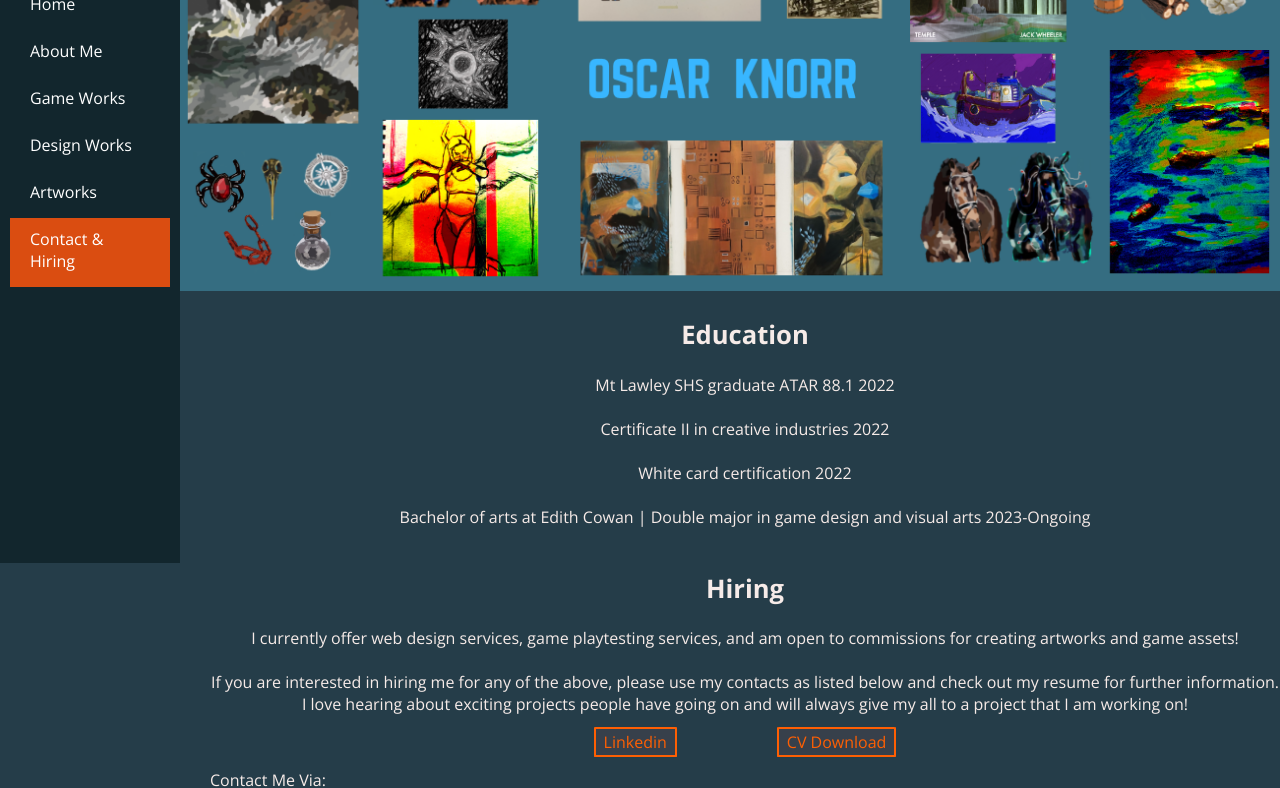
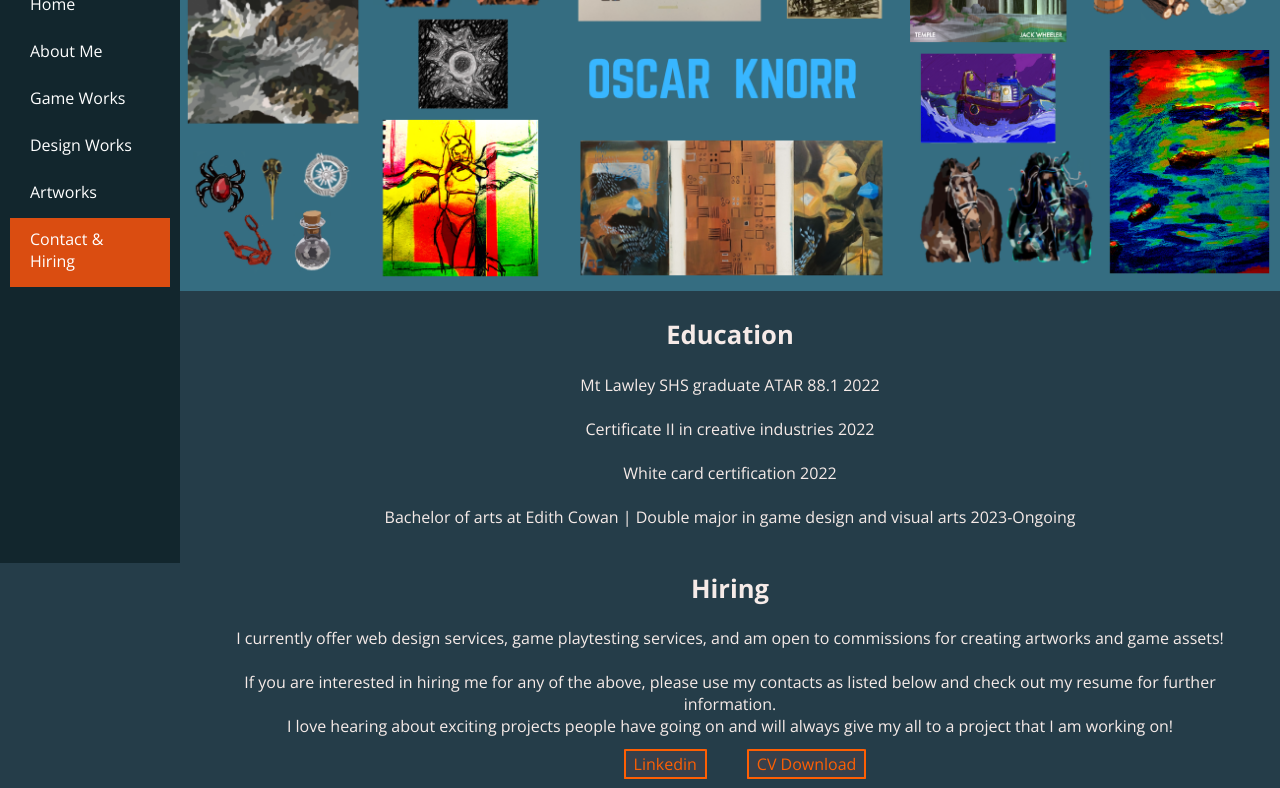
Before and after one commit to OistarK/Ass2test, a plain HTML site: page contact.html in a window 1280 px wide. Shown: the part 132-920 px from the top of the page. Drawn offline with nearby package versions, Linux system fonts and the light colour scheme.

Commit message:
Add files via upload

```diff
--- a/styles.css
+++ b/styles.css
@@ -356,7 +356,10 @@ header img {
 #contactcontent {
 	padding-left: 30px;
 	text-align: center;
+	padding-right: 30px;
 }
+
+
 
 /* CONTACT CONTENT 2
 ----------------------------------------
@@ -368,7 +371,7 @@ header img {
 }
 
 #contactbuttons section {
-	padding: 0px 50px;
+	padding: 0px 20px;
 }
 
 #contactbuttons #linkedinbutton {
```
